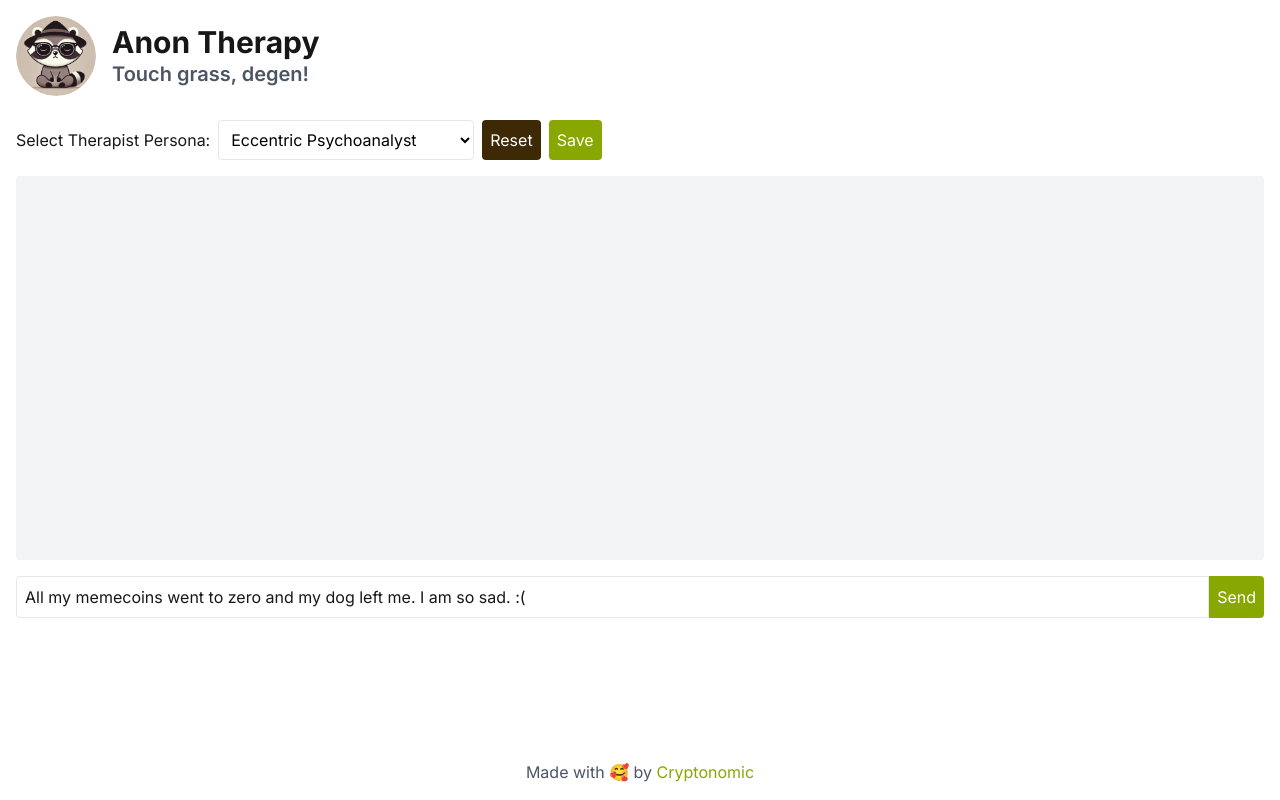
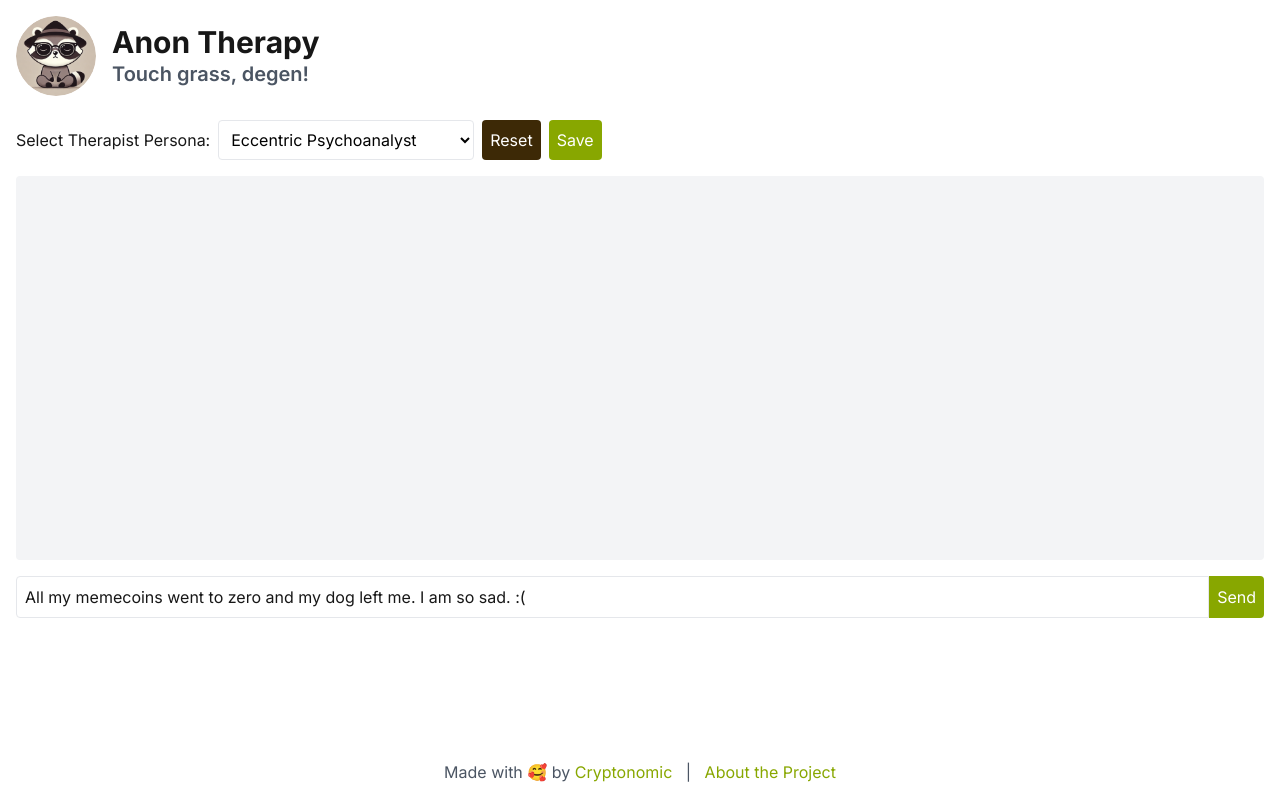
Before and after one commit to Cryptonomic/anonTherapy, a Next.js app: page / in a window 1280 px wide. Built offline with nearby package versions, Linux system fonts and the light colour scheme.

Commit message:
Added a footer to the app (#8)
* Created proper README.

* Created proper README.

* Created proper README.

* Updated footer.

```diff
--- a/app/page.tsx
+++ b/app/page.tsx
@@ -184,7 +184,8 @@ export default function Home() {
                 </form>
             </div>
             <footer className="mt-8 text-center text-gray-600 dark:text-gray-400">
-                Made with 🥰 by <Link href="https://cryptonomic.tech/" className="text-[#88A700] hover:underline">Cryptonomic</Link>
+                Made with 🥰 by <Link href="https://cryptonomic.tech/" className="text-[#88A700] hover:underline">Cryptonomic</Link> &nbsp; |
+                &nbsp; <Link href="https://github.com/Cryptonomic/anonTherapy/blob/main/README.md" className="text-[#88A700] hover:underline">About the Project</Link>
             </footer>
         </main>
     );
```
